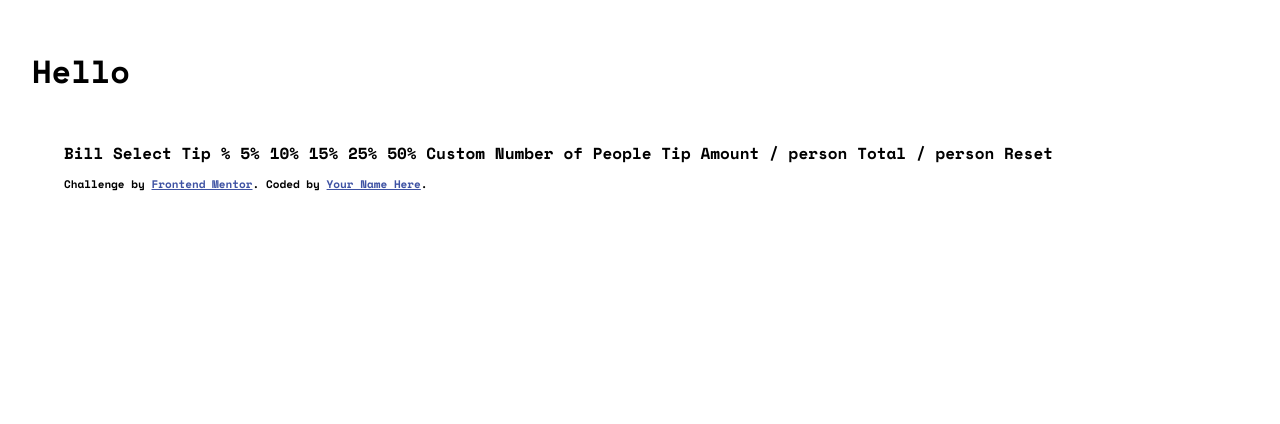
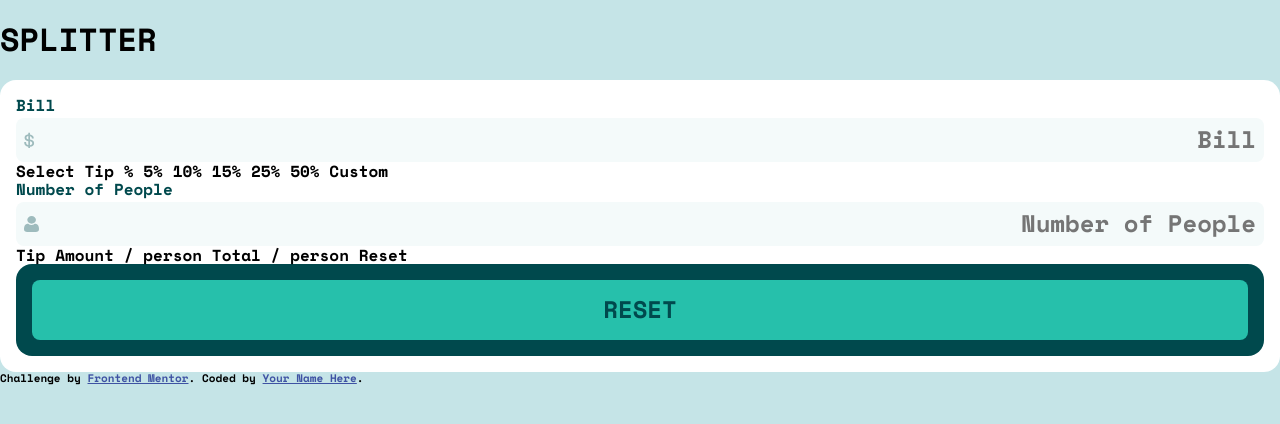
Before and after one commit to alex-castelo/frontend-mentor-tip-calculator-app, a Vue app: page / in a window 1280 px wide. Shown: the top 424 px of the page. Built offline with nearby package versions, Linux system fonts and the light colour scheme.

Commit message:
Small layout fixes

```diff
--- a/src/App.vue
+++ b/src/App.vue
@@ -1,11 +1,16 @@
 <template>
   <main>
-    <h1>Hello</h1>
     <body>
-      Bill Select Tip % 5% 10% 15% 25% 50% Custom Number of People Tip Amount /
-      person Total / person Reset
-      <p></p>
-
+      <h1>SPLITTER</h1>
+      <base-card>
+        <base-input label="Bill" icon="dollar" />
+        Select Tip % 5% 10% 15% 25% 50% Custom
+        <base-input label="Number of People" icon="person" />
+        Tip Amount / person Total / person Reset
+        <base-card category="dark">
+          <base-button category="secondary">RESET</base-button>
+        </base-card>
+      </base-card>
       <div class="attribution">
         Challenge by
         <a href="https://www.frontendmentor.io?ref=challenge" target="_blank"
@@ -15,6 +20,11 @@
     </body>
   </main>
 </template>
+<script lang="ts" setup>
+import BaseButton from './components/BaseButton'
+import BaseCard from './components/BaseCard'
+import BaseInput from './components/BaseInput'
+</script>
 
 <style scoped>
 .attribution {
--- a/src/assets/main.css
+++ b/src/assets/main.css
@@ -16,7 +16,7 @@
 
 body {
   font-family: 'Space Mono', monospace;
-  padding: 2rem;
+  background-color: var(--color-gray-light);
 }
 
 input:focus-visible {
--- a/src/components/BaseButton/BaseButton.vue
+++ b/src/components/BaseButton/BaseButton.vue
@@ -1,9 +1,29 @@
 <template>
-  <button @click="emit('click')"><slot /></button>
+  <button
+    :class="{
+      primary: category === 'primary',
+      secondary: category === 'secondary',
+    }"
+    @click="emit('click')"
+  >
+    <slot />
+  </button>
 </template>
 
 <script setup lang="ts">
+import type { PropType } from 'vue'
+
+type ButtonCategories = 'primary' | 'secondary'
+
 const emit = defineEmits(['click'])
+
+defineProps({
+  category: {
+    type: String as PropType<ButtonCategories>,
+    default: 'primary',
+    validator: (value: string) => ['primary', 'secondary'].includes(value),
+  },
+})
 </script>
 
 <style scoped>
@@ -15,7 +35,6 @@ button {
   padding: 16px;
   font-size: 24px;
   text-align: center;
-  background-color: var(--color-cyan-dark);
   color: var(--color-white);
 }
 
@@ -28,4 +47,13 @@ button:focus-visible {
 button:active {
   transform: scale(0.98);
 }
+
+.primary {
+  background-color: var(--color-cyan-dark);
+}
+
+.secondary {
+  background-color: var(--color-cyan-base);
+  color: var(--color-cyan-dark);
+}
 </style>
--- a/src/components/BaseInput/BaseInput.vue
+++ b/src/components/BaseInput/BaseInput.vue
@@ -56,12 +56,12 @@ input {
   text-align: right;
   font-weight: 700;
   padding: 8px;
+  width: 100%;
 }
 .base-input {
   display: grid;
   row-gap: 0.25rem;
   grid-template-columns: 1fr;
-  max-width: fit-content;
 }
 
 .input-feedback {
@@ -75,7 +75,7 @@ input {
 }
 
 .input-label {
-  color: var(--color-cyan-base);
+  color: var(--color-cyan-dark);
 }
 
 .input-wrapper-error {
```
